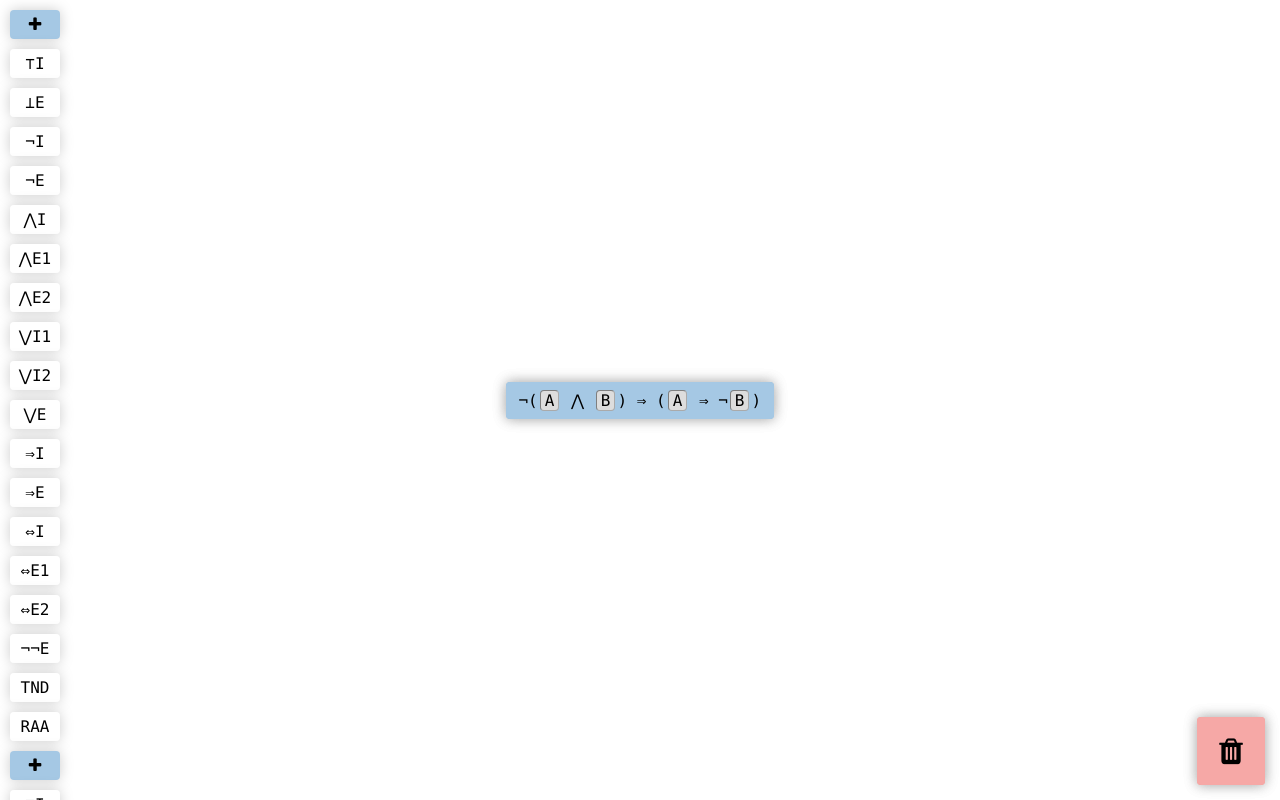
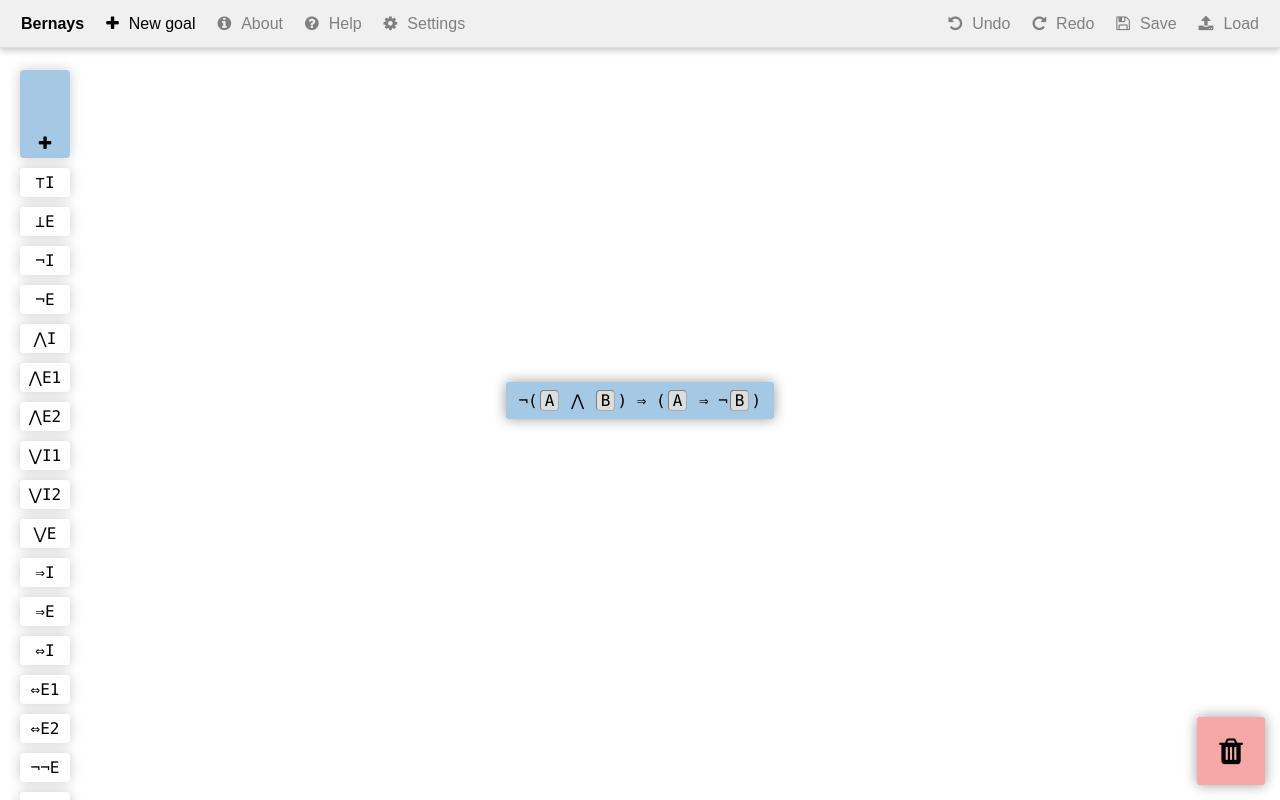
Before and after one commit to redelmann/bernays, a website built with webpack: page dist/index.html in a window 1280 px wide. Built offline with nearby package versions, Linux system fonts and the light colour scheme.

Commit message:
Add top menu

```diff
--- a/src/Bernays.css
+++ b/src/Bernays.css
@@ -18,8 +18,86 @@
   font-family: Monaco;
 }
 
-.bernays p, .bernays h1 {
+.bernays p, .bernays h1, .bernays .top-menu {
   white-space: normal;
+}
+
+.bernays .top-menu {
+  position: absolute;
+  display: flex;
+  gap: 0;
+  top: 0;
+  left: 0;
+  right: 0;
+  z-index: 4;
+  background: #f0f0f0;
+  border-bottom: 1px solid #e0e0e0;
+  box-shadow: 0 0.2rem 0.4rem rgba(0, 0, 0, 0.2);
+  padding-left: 10px;
+  padding-right: 10px;
+  line-height: 25px;
+}
+
+.top-menu h1 {
+  display: inline;
+  font-size: 12pt;
+  font-weight: bold;
+  margin: 5px;
+  padding: 5px;
+  flex: 0 0 auto;
+  border: 1px solid transparent;
+}
+
+.bernays .top-menu .menu-item {
+  flex: 0 0 auto;
+  text-align: center;
+  cursor: pointer;
+  padding: 5px;
+  margin: 5px;
+  border-radius: 8px;
+  border: 1px solid transparent;
+  user-select: none;
+}
+
+.bernays .top-menu .menu-item:hover {
+  flex: 0 0 auto;
+  text-align: center;
+  cursor: pointer;
+  padding: 5px;
+  margin: 5px;
+  background: rgba(255, 255, 255, 0.2);
+  border: 1px solid rgba(0, 0, 0, 0.2);
+}
+
+.bernays .top-menu .menu-item:active {
+  background: rgba(255, 255, 255, 0.4);
+  border: 1px solid rgba(0, 0, 0, 0.1);
+}
+
+.bernays .top-menu .menu-item.disabled {
+  color: gray;
+  cursor: default;
+  pointer-events: none;
+}
+
+.bernays .top-menu .spacer {
+  flex: 1 1 auto;
+}
+
+.bernays .top-menu .menu-item .label {
+  margin-left: 10px;
+}
+
+@media (max-width: 600px) {
+  .bernays .top-menu .new-goal span {
+    display: none;
+  }
+}
+
+@media (max-width: 1100px) {
+  .bernays .top-menu .menu-item:not(.new-goal) span {
+    display: none;
+  }
 }
 
 .bernays .tree {
@@ -188,32 +266,26 @@
 .bernays .rules-menu {
   position: relative;
   z-index: 3;
-  margin: 10px;
+  overflow-y: auto;
   width: fit-content;
+  padding-left: 10px;
+  padding-right: 20px;
+  max-height: 100%;
 }
 
-.bernays .rules-menu .item, .bernays .rules-menu .new-goal {
+.bernays .rules-menu .item {
   width: 50px;
   padding-top: 5px;
   padding-bottom: 5px;
   cursor: move;
   text-align: center;
   background: white;
-  margin-top: 10px;
+  margin-bottom: 10px;
   border-radius: var(--border-radius);
   touch-action: none;
   user-select: none;
   filter: var(--shadow-filter);
   pointer-events: auto;
-}
-
-.bernays .rules-menu .new-goal {
-  background: #A5C8E4;
-  cursor: pointer;
-}
-
-.bernays .rules-menu .new-goal:active {
-  filter: brightness(1.3);
 }
 
 .bernays .conclusion.interactive > div, .bernays .goal.interactive, .bernays .assumption.interactive {
@@ -222,7 +294,7 @@
 }
 
 .bernays .rules-menu :first-child {
-  margin-top: 0;
+  margin-top: 60px;
 }
 
 .bernays .main:not(.current) .conclusion.detach > div,
--- a/src/Bernays.js
+++ b/src/Bernays.js
@@ -6,7 +6,7 @@
 import {goalToHTML, assumptionToHTML, treeToHTML, newGoalDialogHTML} from './Render.js';
 import {initUI} from './UI.js';
 import {loadState, saveState, restoreState} from './State.js';
-import {undo, redo, snapshot, cancelSnapshot} from './Undo.js';
+import {undo, redo, snapshot, cancelSnapshot, getActiveContainer} from './Undo.js';
 import {moveMainDiv} from './Utils.js';
 import './Bernays.css';
 
@@ -270,7 +270,7 @@
     const savedValues = event.target.bernays.savedValues;
     if (savedValues) {
       const newTree = finalizeMergeWithGoal(savedValues);
-      const newDiv = treeToHTML(newTree, true);
+      const newDiv = 'goal' in newTree ? goalToHTML(newTree, true) : treeToHTML(newTree, true);
       newDiv.classList.add("main");
 
       let mainDiv = event.target;
@@ -372,6 +372,7 @@
     while (current !== container) {
       x += current.offsetLeft;
       y -= current.offsetTop;
+      y += current.scrollTop;
       current = current.offsetParent;
     }
 
@@ -463,6 +464,18 @@
       addGoal(parse(tokenize(container.getAttribute('data-goal'))), container);
     }
 
+    container.bernays.menu['about'].classList.add('disabled');
+    container.bernays.menu['help'].classList.add('disabled');
+    container.bernays.menu['settings'].classList.add('disabled');
+    container.bernays.menu['save'].classList.add('disabled');
+    container.bernays.menu['load'].classList.add('disabled');
+
+    container.bernays.menu['undo'].classList.add('disabled');
+    container.bernays.menu['redo'].classList.add('disabled');
+
+    container.bernays.menu['undo'].addEventListener('click', function () { undo(container); });
+    container.bernays.menu['redo'].addEventListener('click', function () { redo(container); });
+
     container.bernays.counter = 0;
 
     container.addEventListener("dragenter", function(event) {
@@ -508,12 +521,16 @@
 
 window.addEventListener("keyup", function (event) {
   if ((event.key === "z" || event.key === "Z") && event.ctrlKey) {
+    const container = getActiveContainer();
+    if (!container || container.querySelector(".current")) {
+      return;
+    }
     if (event.shiftKey) {
-      if (redo()) {
+      if (redo(container)) {
         event.preventDefault();
       }
     }
-    else if (undo()) {
+    else if (undo(container)) {
       event.preventDefault();
     }
   }
--- a/src/Lang.js
+++ b/src/Lang.js
@@ -8,7 +8,13 @@
     "exit": "Exit",
     "reset": "Reset",
     "choose_replacements": "Select replacements",
-    "new_goal": "New goal",
+    "new-goal": "New goal",
+    "about": "About",
+    "help": "Help",
+    "undo": "Undo",
+    "redo": "Redo",
+    "settings": "Settings",
+    "load": "Load",
   },
   fr: {
     "add": "Ajouter",
@@ -18,7 +24,13 @@
     "exit": "Quitter",
     "reset": "Réinitialiser",
     "choose_replacements": "Sélectionner les remplacements",
-    "new_goal": "Nouveau but",
+    "new-goal": "Nouveau but",
+    "about": "À propos",
+    "help": "Aide",
+    "undo": "Annuler",
+    "redo": "Rétablir",
+    "settings": "Paramètres",
+    "load": "Charger",
   },
   de: {
     "add": "Hinzufügen",
@@ -28,7 +40,13 @@
     "exit": "Beenden",
     "reset": "Zurücksetzen",
     "choose_replacements": "Wählen Sie Ersatzvariablen",
-    "new_goal": "Neues Ziel",
+    "new-goal": "Neues Ziel",
+    "about": "Über",
+    "help": "Hilfe",
+    "undo": "Rückgängig",
+    "redo": "Wiederholen",
+    "settings": "Einstellungen",
+    "load": "Laden",
   },
   es: {
     "add": "Añadir",
@@ -38,7 +56,13 @@
     "exit": "Salir",
     "reset": "Reiniciar",
     "choose_replacements": "Seleccione sustituciones",
-    "new_goal": "Nuevo objetivo",
+    "new-goal": "Nuevo objetivo",
+    "about": "Acerca de",
+    "help": "Ayuda",
+    "undo": "Deshacer",
+    "redo": "Rehacer",
+    "settings": "Configuración",
+    "load": "Cargar",
   },
   it: {
     "add": "Aggiungi",
@@ -48,7 +72,13 @@
     "exit": "Esci",
     "reset": "Reimposta",
     "choose_replacements": "Scegli sostituzioni",
-    "new_goal": "Nuovo obiettivo",
+    "new-goal": "Nuovo obiettivo",
+    "about": "Informazioni",
+    "help": "Aiuto",
+    "undo": "Annulla",
+    "redo": "Ripeti",
+    "settings": "Impostazioni",
+    "load": "Carica",
   },
   ja: {
     "add": "追加",
@@ -58,7 +88,13 @@
     "exit": "終了",
     "reset": "リセット",
     "choose_replacements": "置換を選択",
-    "new_goal": "新しい目標",
+    "new-goal": "新しい目標",
+    "about": "約",
+    "help": "助けて",
+    "undo": "やり直し",
+    "redo": "やり直し",
+    "settings": "設定",
+    "load": "ロード",
   },
   ko: {
     "add": "추가",
@@ -68,7 +104,13 @@
     "exit": "종료",
     "reset": "재설정",
     "choose_replacements": "대체 변수 선택",
-    "new_goal": "새로운 목표",
+    "new-goal": "새로운 목표",
+    "about": "정보",
+    "help": "도움",
+    "undo": "실행 취소",
+    "redo": "실행 다시",
+    "settings": "설정",
+    "load": "로드",
   },
   nl: {
     "add": "Toevoegen",
@@ -78,7 +120,13 @@
     "exit": "Afsluiten",
     "reset": "Reset",
     "choose_replacements": "Kies vervangingen",
-    "new_goal": "Nieuw doel",
+    "new-goal": "Nieuw doel",
+    "about": "Over",
+    "help": "Help",
+    "undo": "Ongedaan maken",
+    "redo": "Opnieuw",
+    "settings": "Instellingen",
+    "load": "Laden",
   },
   pt: {
     "add": "Adicionar",
@@ -88,7 +136,13 @@
     "exit": "Sair",
     "reset": "Resetar",
     "choose_replacements": "Escolha substituições",
-    "new_goal": "Novo objetivo",
+    "new-goal": "Novo objetivo",
+    "about": "Sobre",
+    "help": "Ajuda",
+    "undo": "Desfazer",
+    "redo": "Refazer",
+    "settings": "Configurações",
+    "load": "Carregar",
   },
   zh: {
     "add": "添加",
@@ -98,7 +152,13 @@
     "exit": "退出",
     "reset": "重置",
     "choose_replacements": "选择替换",
-    "new_goal": "新目标",
+    "new-goal": "新目标",
+    "about": "关于",
+    "help": "帮助",
+    "undo": "撤销",
+    "redo": "重做",
+    "settings": "设置",
+    "load": "加载",
   },
   uk: {
     "add": "Додати",
@@ -108,7 +168,13 @@
     "exit": "Вийти",
     "reset": "Скинути",
     "choose_replacements": "Виберіть заміни",
-    "new_goal": "Нова мета",
+    "new-goal": "Нова мета",
+    "about": "Про",
+    "help": "Допомога",
+    "undo": "Скасувати",
+    "redo": "Повторити",
+    "settings": "Налаштування",
+    "load": "Завантажити",
   },
 };
 
--- a/src/Render.js
+++ b/src/Render.js
@@ -125,7 +125,7 @@
   dialogDiv.classList.add("dialog");
 
   const titleElem = document.createElement("h1");
-  titleElem.appendChild(document.createTextNode(_("new_goal")));
+  titleElem.appendChild(document.createTextNode(_("new-goal")));
   dialogDiv.appendChild(titleElem);
 
   const exprInput = exprInputHTML();
--- a/src/UI.js
+++ b/src/UI.js
@@ -1,18 +1,58 @@
 import {rules} from './Rules.js';
+import {_} from './Lang.js';
 
 export function initUI(container, options) {
+
+  const topMenuDiv = document.createElement('div');
+  topMenuDiv.classList.add('top-menu');
+  container.appendChild(topMenuDiv);
+
+  const titleElem = document.createElement('h1');
+  titleElem.appendChild(document.createTextNode('Bernays'));
+  topMenuDiv.appendChild(titleElem);
+
+  const menuItems = [
+    { name: 'new-goal', icon: 'plus' },
+    { name: 'about', icon: 'info-circle' },
+    { name: 'help', icon: 'question-circle' },
+    { name: 'settings', icon: 'cog' },
+    null,
+    { name: 'undo', icon: 'undo' },
+    { name: 'redo', icon: 'repeat' },
+    { name: 'save', icon: 'save' },
+    { name: 'load', icon: 'upload' },
+  ];
+
+  const menuDivs = {};
+
+  for (const item of menuItems) {
+    if (item === null) {
+      const spacer = document.createElement('div');
+      spacer.classList.add('spacer');
+      topMenuDiv.appendChild(spacer);
+      continue;
+    }
+
+    const menuItemDiv = document.createElement('div');
+    menuItemDiv.classList.add('menu-item', item.name);
+
+    const iconDiv = document.createElement('i');
+    iconDiv.classList.add('fa', 'fa-' + item.icon);
+    menuItemDiv.appendChild(iconDiv);
+
+    const labelSpan = document.createElement('span');
+    labelSpan.classList.add('label');
+    labelSpan.appendChild(document.createTextNode(_(item.name)));
+    menuItemDiv.appendChild(labelSpan);
+
+    menuDivs[item.name] = menuItemDiv;
+
+    topMenuDiv.appendChild(menuItemDiv);
+  }
+
   const rulesMenuDiv = document.createElement("div");
   rulesMenuDiv.classList.add("rules-menu");
   container.appendChild(rulesMenuDiv);
-
-  const newGoalDiv = document.createElement("div");
-  newGoalDiv.classList.add("new-goal");
-
-  const plusIcon = document.createElement("i");
-  plusIcon.classList.add("fa", "fa-plus");
-
-  newGoalDiv.appendChild(plusIcon);
-  rulesMenuDiv.appendChild(newGoalDiv);
 
   const activeRules = rules.slice();
 
@@ -65,6 +105,7 @@
     hideModal() {
       modal_open = false;
       modalDiv.style.display = 'none';
-    }
+    },
+    menu: menuDivs,
   };
 }
```
Also changed, not shown: src/Undo.js (+47 -14 lines).
